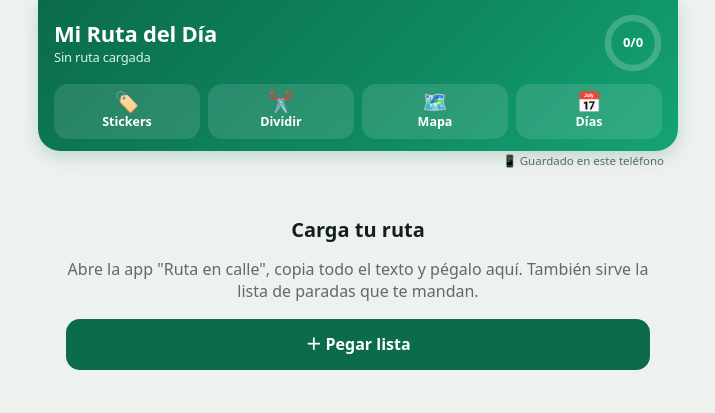
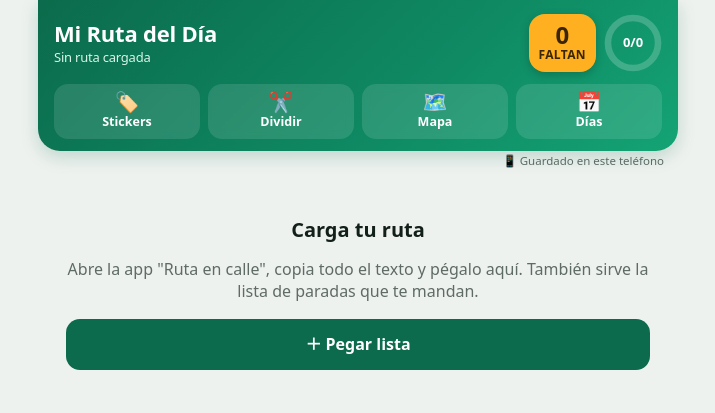
Before and after one commit to raulsimi1985-dev/mi-ruta, a plain HTML site: page index.html in a window 1280 px wide. Shown: the whole page, without its empty margins (282-997 px from the left). Drawn offline with Linux system fonts and the light colour scheme.

Commit message:
Agregar contador de clientes que faltan en el encabezado
Co-Authored-By: Claude Opus 5.5 <noreply@anthropic.com>
Claude-Session: https://claude.ai/code/session_01UMbMvcp74zky5pDt2Wxdrv

```diff
--- a/index.html
+++ b/index.html
@@ -236,6 +236,10 @@ header{position:relative;background:linear-gradient(135deg,#0b6b4c,#0f8a63 60%,#
 .top h1{font-size:22px;letter-spacing:-.01em}
 .top h1 small{color:#d7f5e8;font-size:13px;margin-top:3px}
 .ring{position:relative;width:58px;height:58px;flex-shrink:0}
+.faltan{flex-shrink:0;display:flex;flex-direction:column;align-items:center;justify-content:center;min-width:64px;height:58px;padding:0 10px;border:0;border-radius:16px;background:#ffb020;color:#3a2600;box-shadow:0 3px 10px #0003;font:inherit;cursor:pointer}
+.faltan b{font-size:24px;line-height:1;font-weight:800}
+.faltan span{font-size:12px;font-weight:700;text-transform:uppercase;letter-spacing:.03em}
+.faltan.cero{background:#d7f5e8;color:#0b6b4c}
 .ring svg{width:58px;height:58px;transform:rotate(-90deg)}
 .ring circle{fill:none;stroke-width:5}
 .ring .rb{stroke:#ffffff33}
@@ -316,6 +320,7 @@ header{position:relative;background:linear-gradient(135deg,#0b6b4c,#0f8a63 60%,#
   <header>
     <div class="top">
       <h1 id="title">Mi Ruta del Día<small id="subtitle">Sin ruta cargada</small></h1>
+      <button class="faltan" id="faltanBtn" type="button" hidden><b id="faltanN">0</b><span>faltan</span></button>
       <div class="ring" id="ring"><svg viewBox="0 0 44 44"><circle cx="22" cy="22" r="19" class="rb"/><circle cx="22" cy="22" r="19" class="rf" id="ringFill"/></svg><b id="progTxt">0/0</b></div>
     </div>
     <nav class="tb">
@@ -1223,6 +1228,7 @@ function render(){
   const list=$("#list");
   $("#hdrRoute").hidden=!r; $("#fab").hidden=!r;
   if(!r){
+    $("#faltanBtn").hidden=true;
     $("#subtitle").textContent="Sin ruta cargada";
     list.innerHTML=`<div class="empty"><h2>Carga tu ruta</h2><p>Abre la app "Ruta en calle", copia todo el texto y pégalo aquí. También sirve la lista de paradas que te mandan.</p>
       <button class="big" id="emptyPaste">＋ Pegar lista</button></div>`;
@@ -1236,6 +1242,7 @@ function render(){
   if(given) extra.push(given+" pasada"+(given>1?"s":"")+" a compañeros");
   $("#subtitle").textContent=(r.zone?r.zone+" · ":"")+dateLabel(cur)+(extra.length?" · "+extra.join(" · "):"");
   $("#progTxt").textContent=done+"/"+mine;
+  { const fb=$("#faltanBtn"), f=Math.max(0,mine-done); fb.hidden=false; fb.onclick=()=>{ ui.filter="pend"; render(); window.scrollTo({top:0,behavior:"smooth"}); }; $("#faltanN").textContent=f; fb.classList.toggle("cero",f===0); fb.querySelector("span").textContent=f===0?"¡listo!":(f===1?"falta":"faltan"); }
   $("#barFill").style.width=(mine?done/mine*100:0)+"%";
   { const c=2*Math.PI*19, f=mine?done/mine:0; const rf=$("#ringFill"); rf.style.strokeDasharray=c; rf.style.strokeDashoffset=c*(1-f); }
   document.querySelectorAll("#segFilter button").forEach(b=>b.classList.toggle("on",b.dataset.f===ui.filter));
--- a/sw.js
+++ b/sw.js
@@ -1,4 +1,4 @@
-const C="mi-ruta-v3";
+const C="mi-ruta-v4";
 self.addEventListener("install",e=>{ self.skipWaiting(); e.waitUntil(caches.open(C).then(c=>c.addAll(["./","index.html","manifest.json","icon-192.png"]).catch(()=>{}))); });
 self.addEventListener("activate",e=>e.waitUntil(self.clients.claim()));
 self.addEventListener("fetch",e=>{
```
